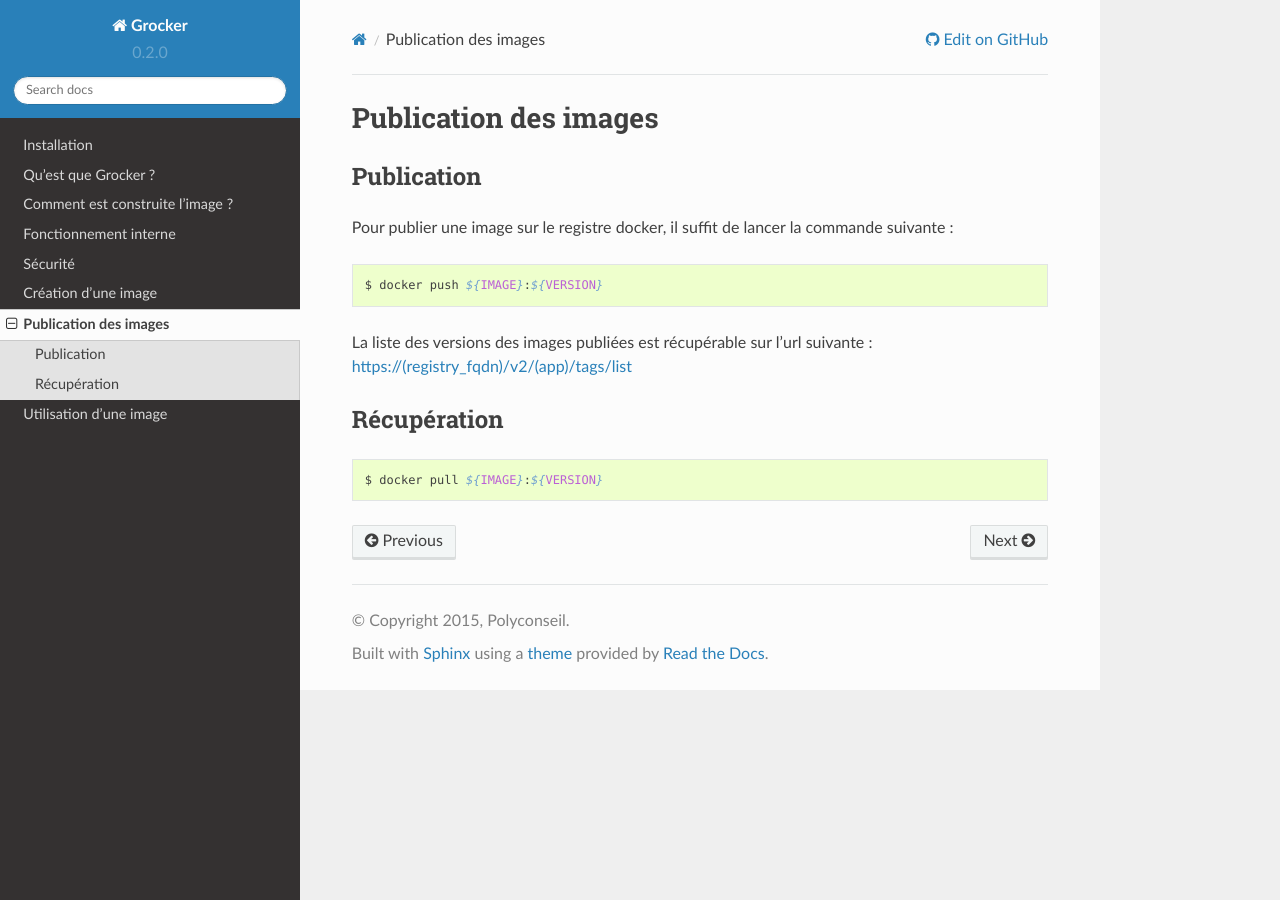
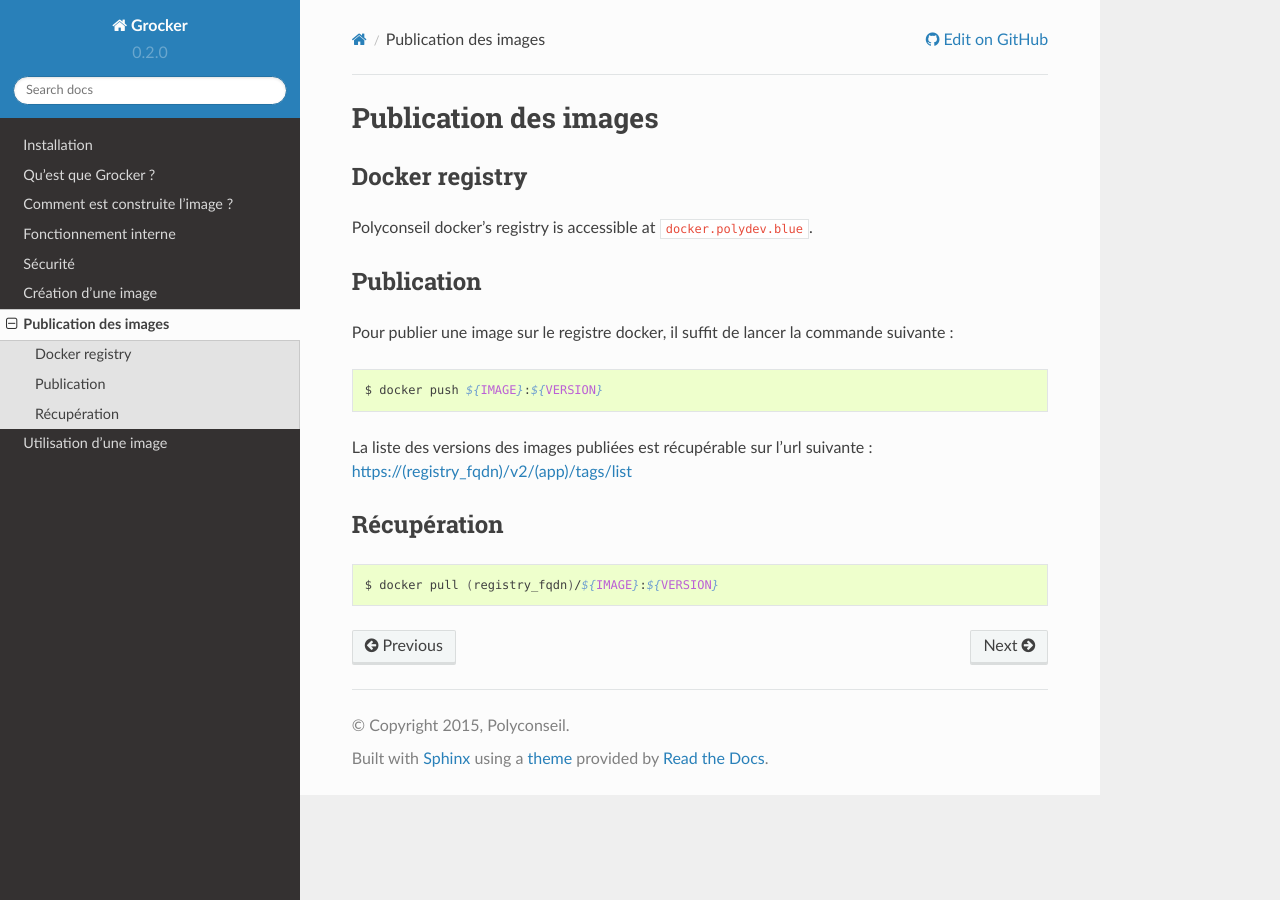
Before and after one commit to Polyconseil/grocker, a Sphinx documentation site: the page built from docs/usage/publish.rst, in a window 1280 px wide. Built offline with Sphinx 7.4.7 and the Read the Docs theme 2.0.0, drawn with Linux system fonts in a browser that asks for light colours.

Commit message:
Doc miscellaneous fixes + give registry FQDN
Fixed typos, improved readability...

```diff
--- a/docs/usage/build.rst
+++ b/docs/usage/build.rst
@@ -1,8 +1,8 @@
 Création d'une image
 ====================
 
-Comment Créer un image ?
-------------------------
+Comment créer une image ?
+-------------------------
 
 .. note:: **Prérequis**
 
--- a/docs/usage/publish.rst
+++ b/docs/usage/publish.rst
@@ -1,5 +1,10 @@
 Publication des images
 ======================
+
+Docker registry
+---------------
+
+Polyconseil docker's registry is accessible at ``docker.polydev.blue``.
 
 Publication
 -----------
@@ -20,4 +25,4 @@ Récupération
 
 .. code-block:: bash
 
-  $ docker pull ${IMAGE}:${VERSION}
+  $ docker pull (registry_fqdn)/${IMAGE}:${VERSION}
```
Also changed, not shown: docs/security.rst (+5 -2 lines), docs/usage/run.rst (+10 -10 lines).
